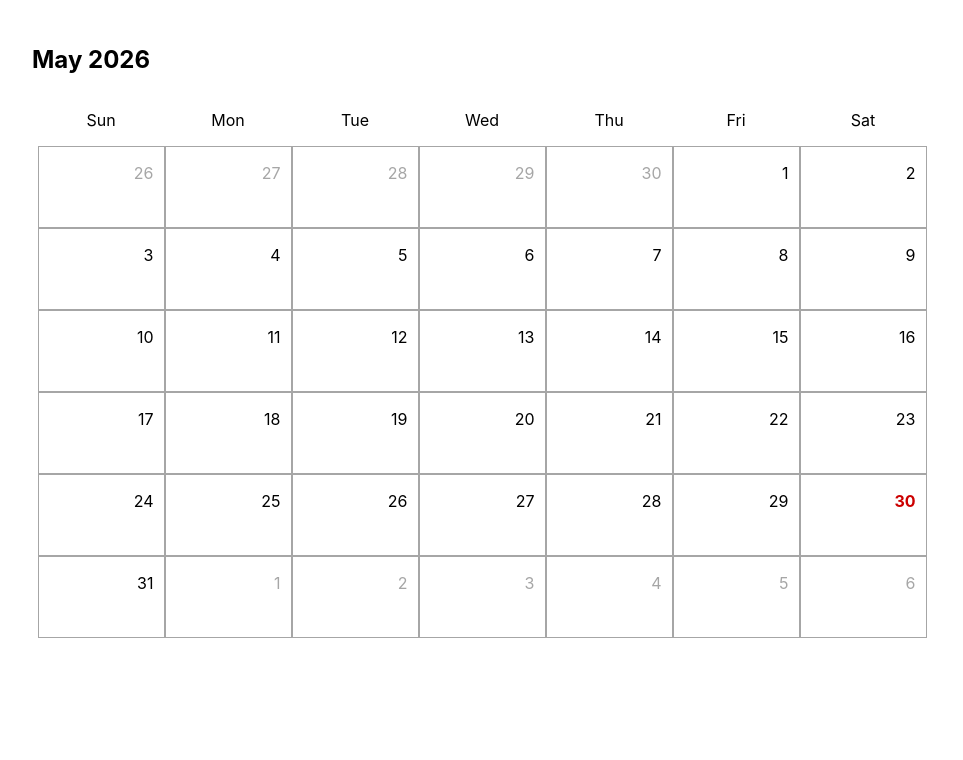
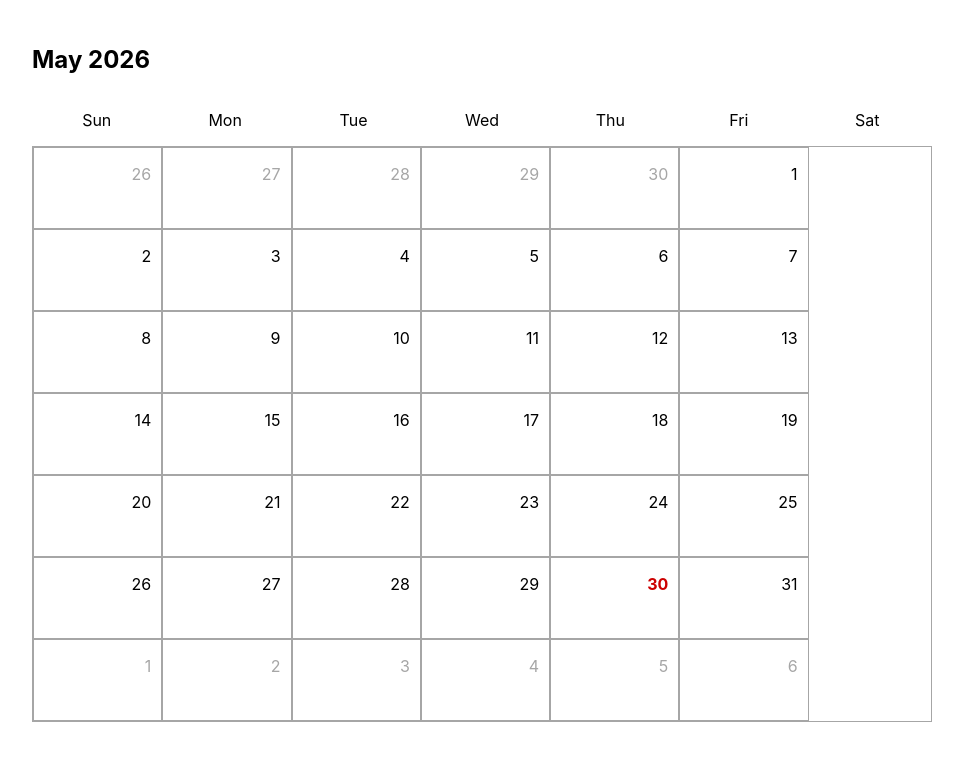
Before and after one commit to clarissaak/journal, a React (Create React App) app: page / in a window 1280 px wide. Shown: the top 760 px of the page, without its empty margins (18-981 px from the left). Built offline with nearby package versions, Linux system fonts and the light colour scheme.

Commit message:
fixed table layout

```diff
--- a/src/journal.css
+++ b/src/journal.css
@@ -34,7 +34,7 @@
 }
 
 .weekday {
-  width: 127px;
+  width: 14.27%;
   text-align: center;
 }
 
@@ -43,15 +43,15 @@
   flex-grow: 1;
   display: flex;
   flex-wrap: wrap;
-  justify-content: center;
   box-sizing: border-box;
+  border: .5px solid #a6a6a6;
 }
 
 .calendar-day {
-  width: 125px;
+  width: 14.173%;
   height: 80px;
   position: relative;
-  border: 1px solid #a6a6a6;
+  border: .25px solid #a6a6a6;
 }
 
 .calendar-day:hover {
```
